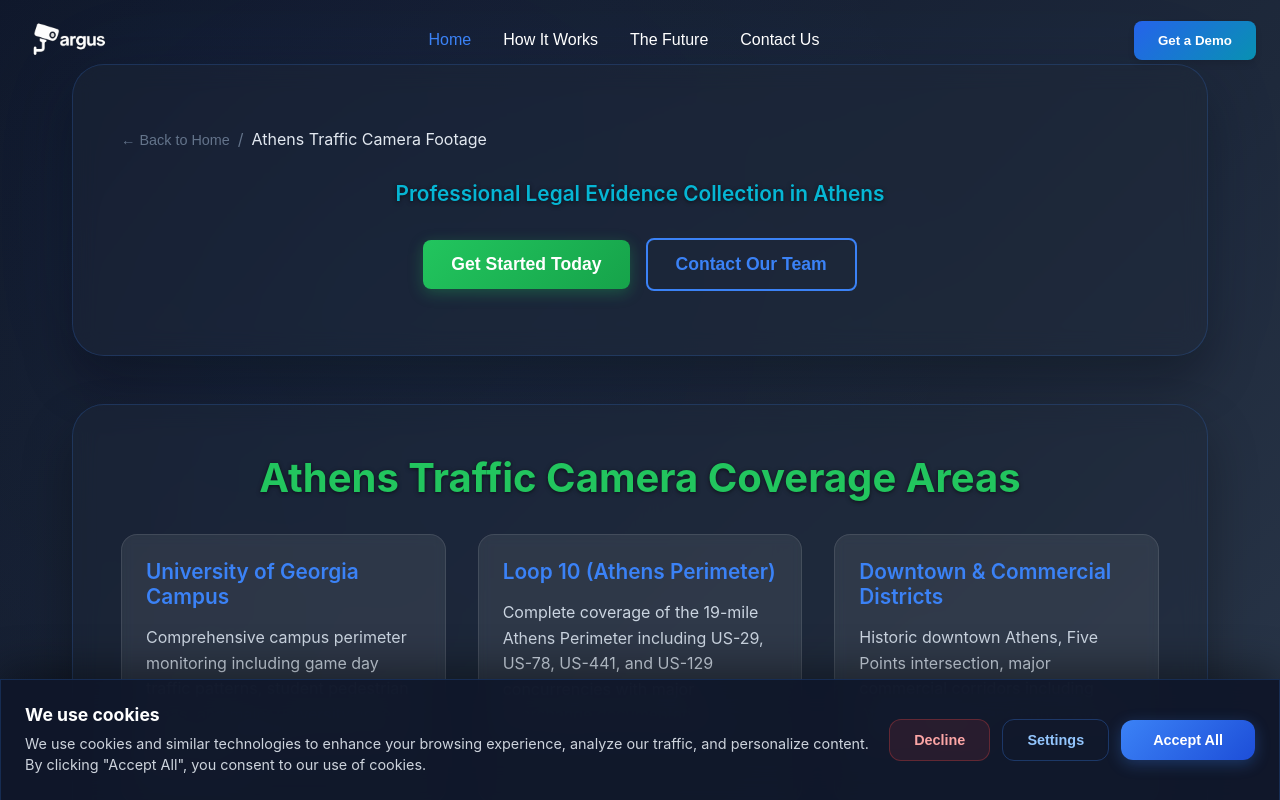
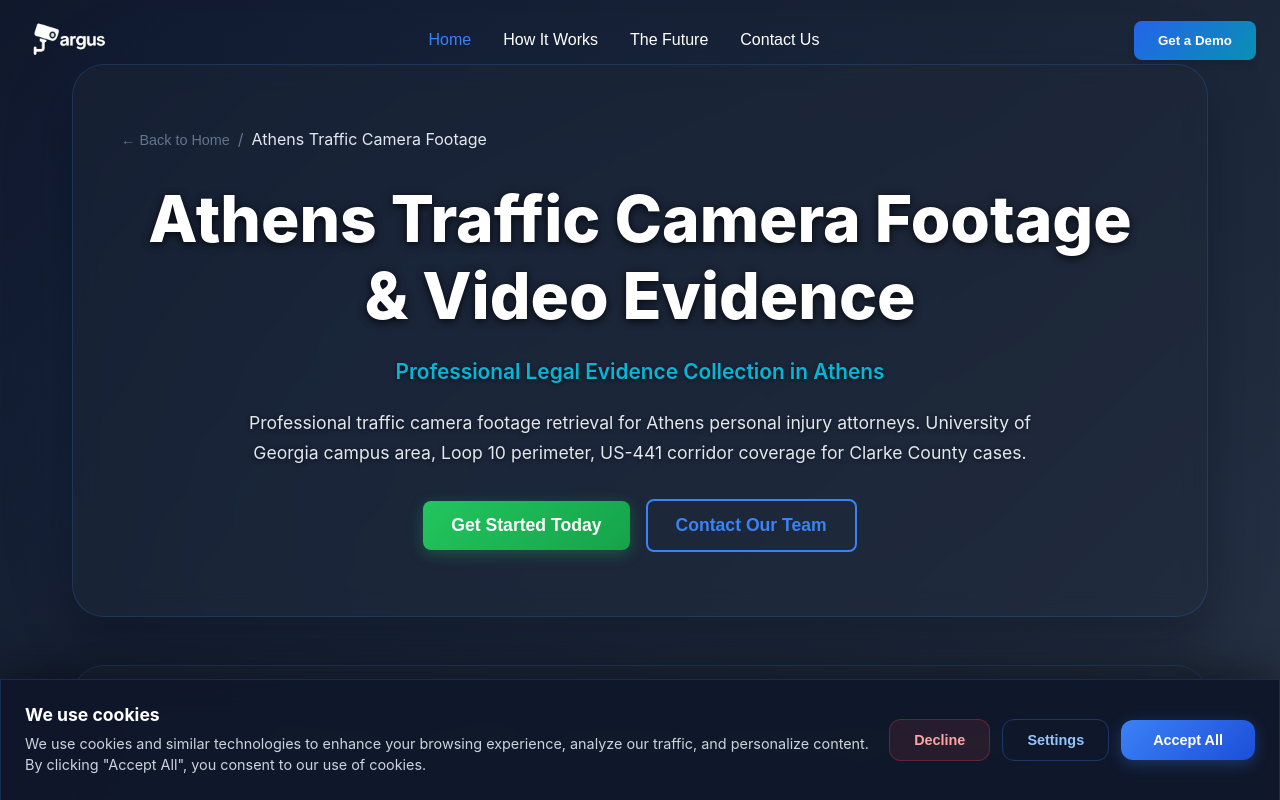
Before and after one commit to SRidez-app/argus, a React (Create React App) app: page /Athens in a window 1280 px wide. Shown: the top 800 px of the page. Built offline with nearby package versions, Linux system fonts and the light colour scheme.

Commit message:
Audit from Semrush

```diff
--- a/public/index.html
+++ b/public/index.html
@@ -30,9 +30,6 @@
     <!-- Canonical URL -->
     <link rel="canonical" href="https://argusai.live/" />
 
-    <!-- Hreflang for Regional Targeting -->
-    <link rel="alternate" hreflang="en-us" href="https://argusai.live/" />
-    <link rel="alternate" hreflang="x-default" href="https://argusai.live/" />
 
     <!-- Open Graph / Facebook - Social Media Sharing -->
     <meta property="og:type" content="website">
--- a/src/data/cityData.js
+++ b/src/data/cityData.js
@@ -6,6 +6,8 @@ export const cityData = {
       name: "Atlanta",
       slug: "atlanta",
       title: "Atlanta Traffic Camera Footage & Video Evidence | Argus AI Georgia",
+      heroTitle: "Atlanta Traffic Camera Footage & Video Evidence",
+      heroDescription: "Professional traffic camera footage retrieval for Atlanta personal injury attorneys. 24/7 access to I-75, I-85, I-20, I-285 camera networks. Court-ready evidence packages from Georgia's largest metro area.",
       description: "Professional traffic camera footage retrieval for Atlanta personal injury attorneys. 24/7 access to I-75, I-85, I-20, I-285 camera networks. Court-ready evidence packages from Georgia's largest metro area.",
       keywords: "Atlanta traffic camera footage, video evidence Atlanta GA, personal injury lawyers Atlanta, I-285 accident footage, I-75 camera video, Atlanta car accident evidence, downtown Atlanta traffic cameras",
       coordinates: "33.7490, -84.3880",
@@ -40,6 +42,8 @@ export const cityData = {
       name: "Savannah",
       slug: "savannah",
       title: "Savannah Traffic Camera Footage & Video Evidence | Argus AI Georgia",
+      heroTitle: "Savannah Traffic Camera Footage & Video Evidence",
+      heroDescription: "Professional traffic camera footage retrieval for Savannah personal injury attorneys. Historic district, I-95, I-16 corridor coverage. Port traffic and coastal highway evidence collection.",
       description: "Professional traffic camera footage retrieval for Savannah personal injury attorneys. Historic district, I-95, I-16 corridor coverage. Port traffic and coastal highway evidence collection.",
       keywords: "Savannah traffic camera footage, video evidence Savannah GA, personal injury lawyers Savannah, I-95 accident footage, historic district cameras, Savannah car accident evidence, port traffic cameras",
       coordinates: "32.0835, -81.0998",
@@ -74,6 +78,8 @@ export const cityData = {
       name: "Augusta",
       slug: "augusta",
       title: "Augusta Traffic Camera Footage & Video Evidence | Argus AI Georgia",
+      heroTitle: "Augusta Traffic Camera Footage & Video Evidence",
+      heroDescription: "Professional traffic camera footage retrieval for Augusta personal injury attorneys. I-20, I-520 loop, Richmond County camera networks. Medical district and Masters tournament area coverage.",
       description: "Professional traffic camera footage retrieval for Augusta personal injury attorneys. I-20, I-520 loop, Richmond County camera networks. Medical district and Masters tournament area coverage.",
       keywords: "Augusta traffic camera footage, video evidence Augusta GA, personal injury lawyers Augusta, I-20 accident footage, Richmond County cameras, Augusta car accident evidence, medical district traffic",
       coordinates: "33.4735, -82.0105",
@@ -108,6 +114,8 @@ export const cityData = {
       name: "Athens",
       slug: "athens",
       title: "Athens Traffic Camera Footage & Video Evidence | Argus AI Georgia",
+      heroTitle: "Athens Traffic Camera Footage & Video Evidence",
+      heroDescription: "Professional traffic camera footage retrieval for Athens personal injury attorneys. University of Georgia campus area, Loop 10 perimeter, US-441 corridor coverage for Clarke County cases.",
       description: "Professional traffic camera footage retrieval for Athens personal injury attorneys. University of Georgia campus area, Loop 10 perimeter, US-441 corridor coverage for Clarke County cases.",
       keywords: "Athens traffic camera footage, video evidence Athens GA, personal injury lawyers Athens, UGA campus accidents, Loop 10 cameras, Athens car accident evidence, university traffic patterns",
       coordinates: "33.9519, -83.3576",
@@ -142,6 +150,8 @@ export const cityData = {
       name: "Marietta",
       slug: "marietta",
       title: "Marietta Traffic Camera Footage & Video Evidence | Argus AI Georgia",
+      heroTitle: "Marietta Traffic Camera Footage & Video Evidence",
+      heroDescription: "Professional traffic camera footage retrieval for Marietta personal injury attorneys. I-75, Cobb Parkway (US-41), I-575 coverage. Cobb County camera networks and suburban corridor monitoring.",
       description: "Professional traffic camera footage retrieval for Marietta personal injury attorneys. I-75, Cobb Parkway (US-41), I-575 coverage. Cobb County camera networks and suburban corridor monitoring.",
       keywords: "Marietta traffic camera footage, video evidence Marietta GA, personal injury lawyers Marietta, I-75 accident footage, Cobb Parkway cameras, Marietta car accident evidence, Cobb County traffic",
       coordinates: "33.9526, -84.5499",
```
Also changed, not shown: 1 other file (tests, documents, lock files or other folders).
